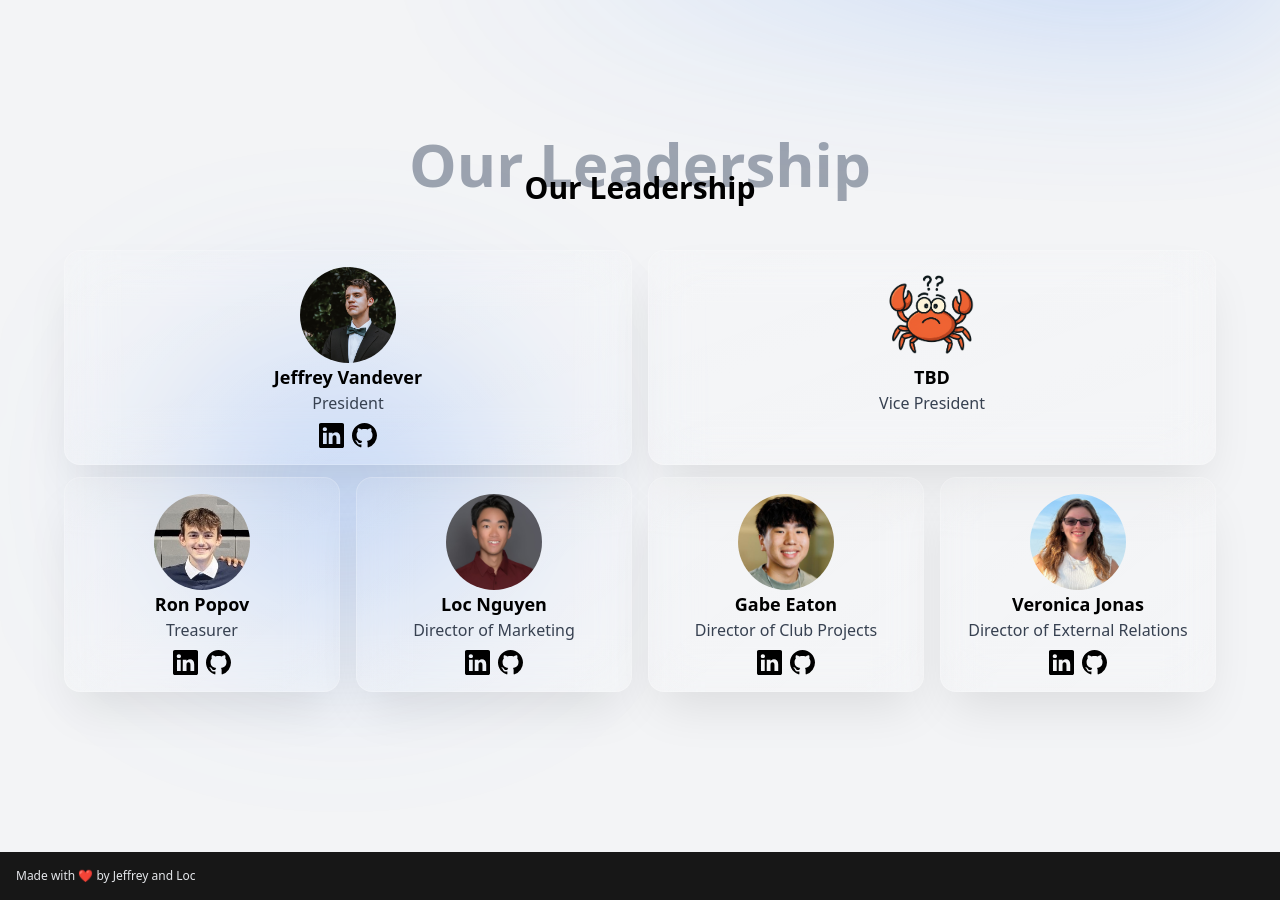
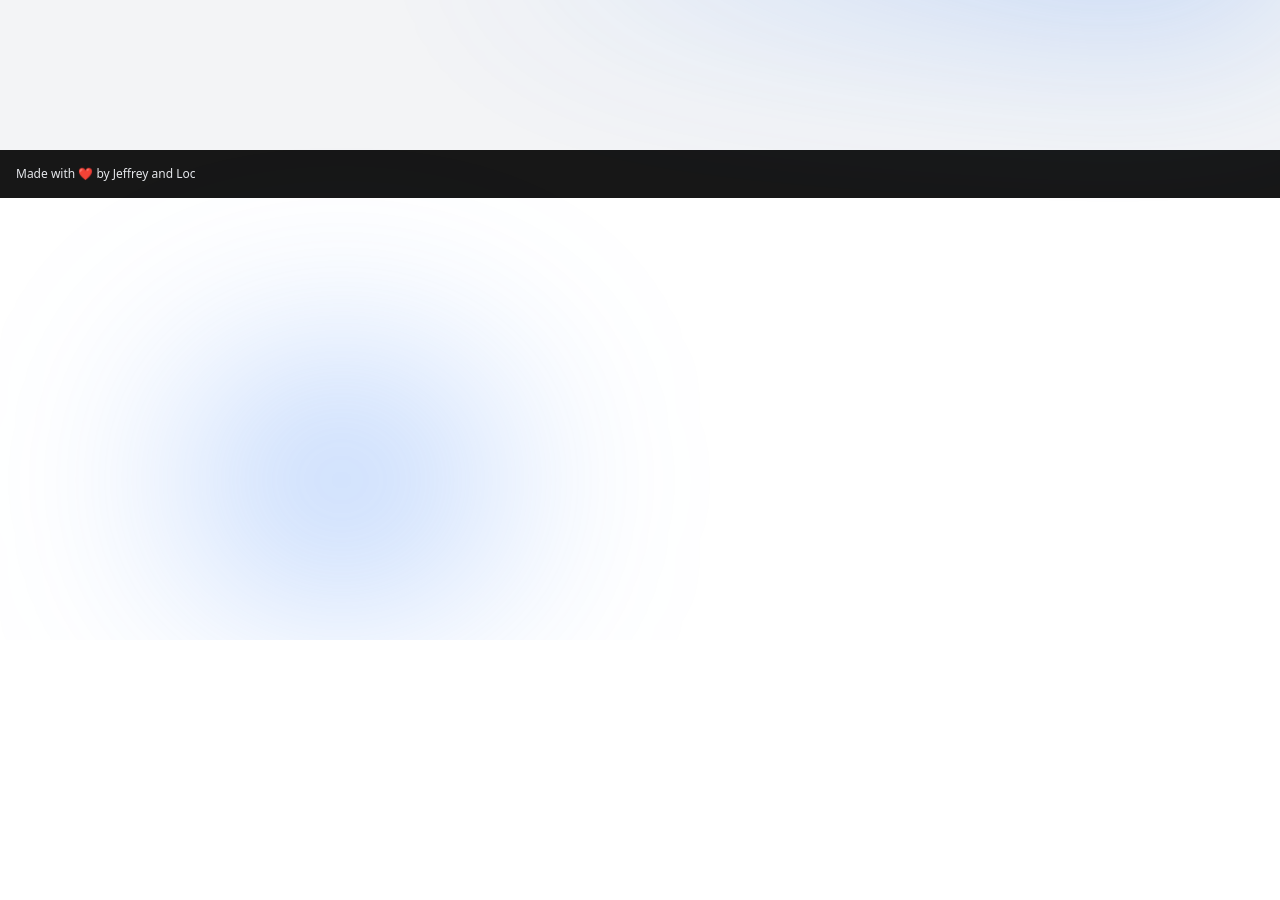
Before and after one commit to lusdc/website, a React (Vite) app: page /about in a window 1280 px wide. Shown: the part 800-1700 px from the top of the page. After the commit the page ends 1440 px from the top, so only its background shows below. Built offline with nearby package versions, Linux system fonts and the light colour scheme.

Commit message:
Website Cleanup

```diff
--- a/src/data/Events.js
+++ b/src/data/Events.js
@@ -1,18 +1,10 @@
 export const events = [
     {
         'imageUrl': '/assets/events/rocketLaunch.png',
-        'title': 'Kick-off',
-        'description': 'Come with us to find out the extremely fun line-up of club activities, projects, and more! Learn how SDC can be a springboard for your career!',
-        'startTime': '2025-08-25T18:00:00-04:00',
-        'endTime': '2025-08-25T19:30:00-04:00',
+        'title': "O'Malley After Dark ",
+        'description': 'Continue to build your low level competency with your favorite Computer Science Professor, Dr. O\'Malley! Join us for an evening of coding and fun as we work through niche coding problems together!',
+        'startTime': '2026-02-02T18:00:00-04:00',
+        'endTime': '2026-08-25T19:30:00-04:00',
         'location': 'SoBusi 2810'
-    },
-    {
-        'imageUrl': '/assets/events/hackthon.png',
-        'title': '12 Hour Hackathon',
-        'description': 'Join us for our first 12-hour hackathon ever judged by industry professionals! This is a great opportunity to work on a team to build a project, learn new skills, and network with others.',
-        'startTime': '2025-09-13T09:00:00-04:00',
-        'endTime': '2025-09-13T21:00:00-04:00',
-        'location': 'School of Business',
     }
 ];
--- a/src/data/Projects.js
+++ b/src/data/Projects.js
@@ -5,7 +5,7 @@ export const projects = [
         'title': 'Rot Menu Alert',
         'description': 'Building an application that scrapes the dining hall menus and sends alerts when favorite foods appear.',
         'hashtags': ["WebDev", "FullStack", "Food"],
-        'projectLeaders': ["Ron Popov"],
+        'projectLeaders': [],
         'projectMembers': []
     },
     // {
@@ -32,7 +32,7 @@ export const projects = [
         'title': 'AI Resume Analyzer',
         'description': 'An AI-powered tool that analyzes resumes and provides feedback to improve job applications.',
         'hashtags': ["GenerativeAI", "Job Search"],
-        'projectLeaders': ["Veronica Jonas"],
+        'projectLeaders': [],
         'projectMembers': []
     },
     {
@@ -41,7 +41,7 @@ export const projects = [
         'title': 'Generative AI Assistant',
         'description': 'An collaborative project to build and extend AI chatbots for various use cases.',
         'hashtags': ["GenerativeAI", "Job Search"],
-        'projectLeaders': ["Graham Thomasson"],
+        'projectLeaders': [],
         'projectMembers': []
     }
     // {
--- a/src/pages/About.jsx
+++ b/src/pages/About.jsx
@@ -2,13 +2,6 @@ import laptopIcon from "/assets/icons/laptop.png";
 import phoneIcon from "/assets/icons/phone.png";
 import redRocketIcon from "/assets/icons/redRocket.png";
 import lightbulbIcon from "/assets/icons/lightbulb.png";
-
-import jeffrey from "/assets/people/jeffrey.jpeg";
-import ron from "/assets/people/ron.jpeg";
-import loc from "/assets/people/loc.jpeg";
-import gabe from "/assets/people/gabe.jpeg";
-import veronica from "/assets/people/veronica.jpeg";
-import confusedCrab from "/assets/icons/404Crab.png";
 
 import { useRef, useEffect } from "react";
 
@@ -48,14 +41,14 @@ function TeamMemberCard({ name, title, image, github, linkedin }) {
 
       {/* Spotlight effect following mouse */}
       <div
-        className="pointer-events-none absolute inset-0 opacity-0 group-hover:opacity-30 transition-opacity duration-100 z-0"
+        className="absolute inset-0 z-0 transition-opacity duration-100 opacity-0 pointer-events-none group-hover:opacity-30"
         style={{
           background: 'radial-gradient(400px circle at var(--mouse-x) var(--mouse-y), var(--ambient-glow-color), transparent 40%)'
         }}
       />
 
       {/* Inner glow effect */}
-      <div className="absolute inset-0 rounded-2xl overflow-hidden">
+      <div className="absolute inset-0 overflow-hidden rounded-2xl">
         <div className="absolute inset-[-50%]
                         bg-gradient-to-br from-transparent via-white/5 to-transparent
                         opacity-50" />
@@ -64,11 +57,11 @@ function TeamMemberCard({ name, title, image, github, linkedin }) {
       <img
         src={image}
         alt={name + " photo"}
-        className="w-24 h-24 rounded-full z-10"
+        className="z-10 w-24 h-24 rounded-full"
       />
-      <h2 className="text-lg font-bold dark:text-gray-100 z-10">{name}</h2>
-      <p className="text-gray-700 dark:text-gray-400 z-10">{title}</p>
-      <div className="flex justify-center space-x-2 z-10">
+      <h2 className="z-10 text-lg font-bold dark:text-gray-100">{name}</h2>
+      <p className="z-10 text-gray-700 dark:text-gray-400">{title}</p>
+      <div className="z-10 flex justify-center space-x-2">
         {linkedin && (
           <a
           href={linkedin}
@@ -170,61 +163,7 @@ function About() {
               </div>
             </div>
           </div>
-
         </div>
-      </div>
-
-      <div className="mt-20 sm:text-center sm:mt-36">
-        <div className="whitespace-nowrap">
-          <h3 className="-ml-4 text-5xl font-bold sm:text-6xl text-shadow sm:ml-0">Our Leadership</h3>
-        </div>
-        <h3 className="-mt-6 text-3xl font-bold">Our Leadership</h3>
-      </div>
-
-      <div className="relative grid grid-cols-1 mt-8 gap-x-4 sm:grid-cols-2">
-        <TeamMemberCard
-          name="Jeffrey Vandever"
-          title="President"
-          image={jeffrey}
-          linkedin="https://www.linkedin.com/in/jeffrey-vandever/"
-          github="https://github.com/jeffreyv101"
-        />
-
-        <TeamMemberCard name="TBD" title="Vice President" image={confusedCrab} />
-      </div>
-
-      <div className="relative grid grid-cols-1 gap-x-4 sm:grid-cols-4">
-        <TeamMemberCard
-          name="Ron Popov"
-          title="Treasurer"
-          image={ron}
-          linkedin="https://www.linkedin.com/in/ron-popov-59ba47201/"
-          github="https://github.com/RuskiCamandir05"
-        />
-
-        <TeamMemberCard
-          name="Loc Nguyen"
-          title="Director of Marketing"
-          image={loc}
-          linkedin="https://www.linkedin.com/in/lock-nguyen/"
-          github="https://github.com/LockNguyen"
-        />
-
-        <TeamMemberCard
-          name="Gabe Eaton"
-          title="Director of Club Projects"
-          image={gabe}
-          linkedin="https://www.linkedin.com/in/gabeeaton/"
-          github="https://github.com/gabeeaton"
-        />
-
-        <TeamMemberCard
-          name="Veronica Jonas"
-          title="Director of External Relations"
-          image={veronica}
-          linkedin="https://www.linkedin.com/in/veronica-jonas/"
-          github="https://github.com/veronicaj2034"
-        />
       </div>
     </>
   );
--- a/src/pages/Home.jsx
+++ b/src/pages/Home.jsx
@@ -86,8 +86,8 @@ function Home({ setActiveLinkCallback }) {
 
       <div className="items-stretch mt-16 space-y-3 md:justify-between md:flex md:space-x-3 md:space-y-0">
         <CardWithGraphic
-          title="Peer‑Led Workshops"
-          description="Weekly sessions dive into languages, frameworks, and best practices—taught by members, for members—so everyone levels up together."
+          title="Deep-dive Workshops"
+          description="Weekly sessions dive into languages, frameworks, and best practices—taught by professors, you've got a front-row seat to expert knowledge."
           imgUrl={redUpArrowIcon}
           glowColor="rgba(255, 92, 27, 0.6)"
           rotatingBorderAngle="120deg"
@@ -117,7 +117,7 @@ function Home({ setActiveLinkCallback }) {
 
       <div className="flex flex-col items-center my-48 text-center">
         <h2 className="text-2xl">
-          We meet every Tuesday at 5:30 PM in SoBusi 2810. All are welcome!
+          Our project teams are always looking for new members to help build exciting applications!
         </h2>
 
         <a
```
